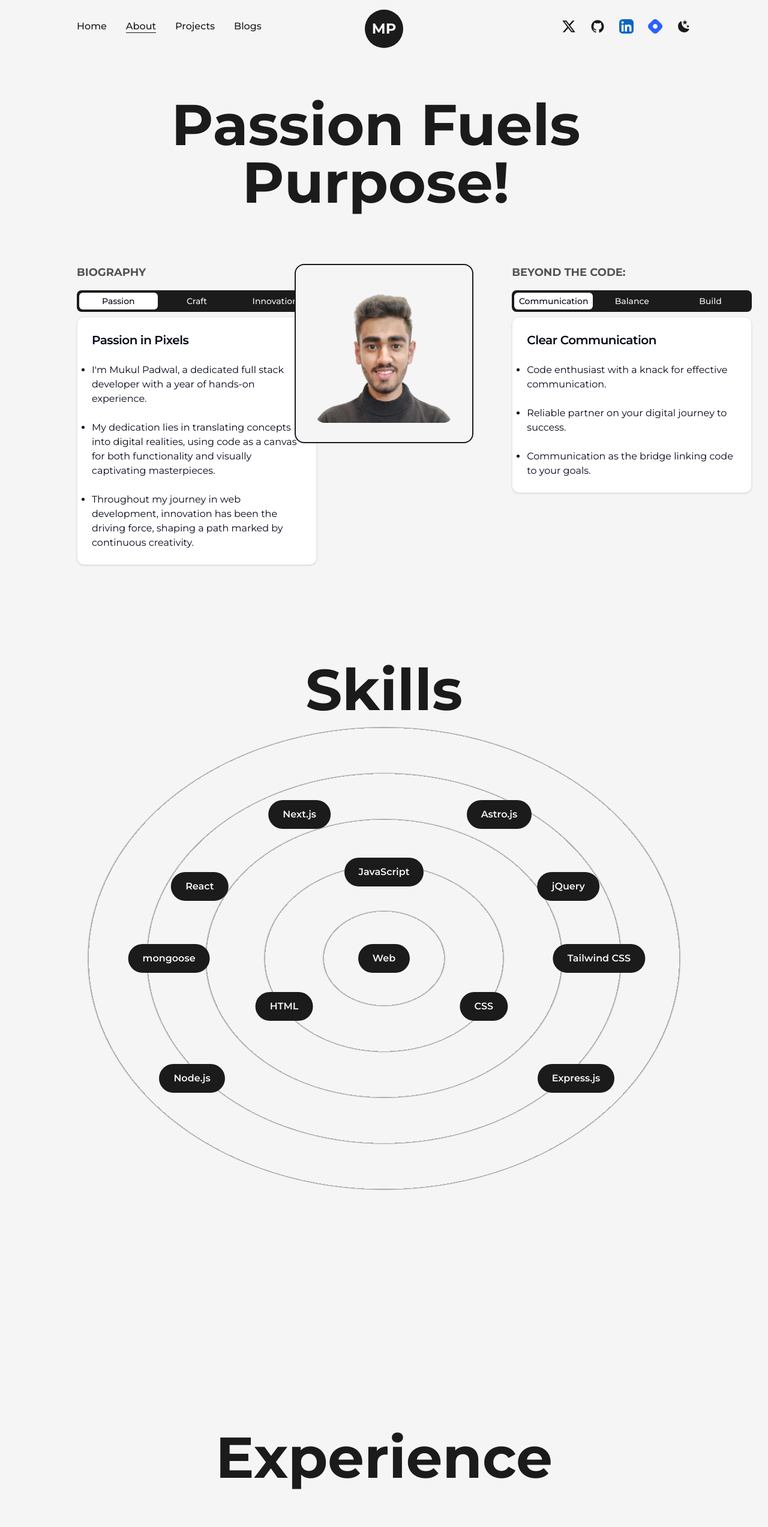
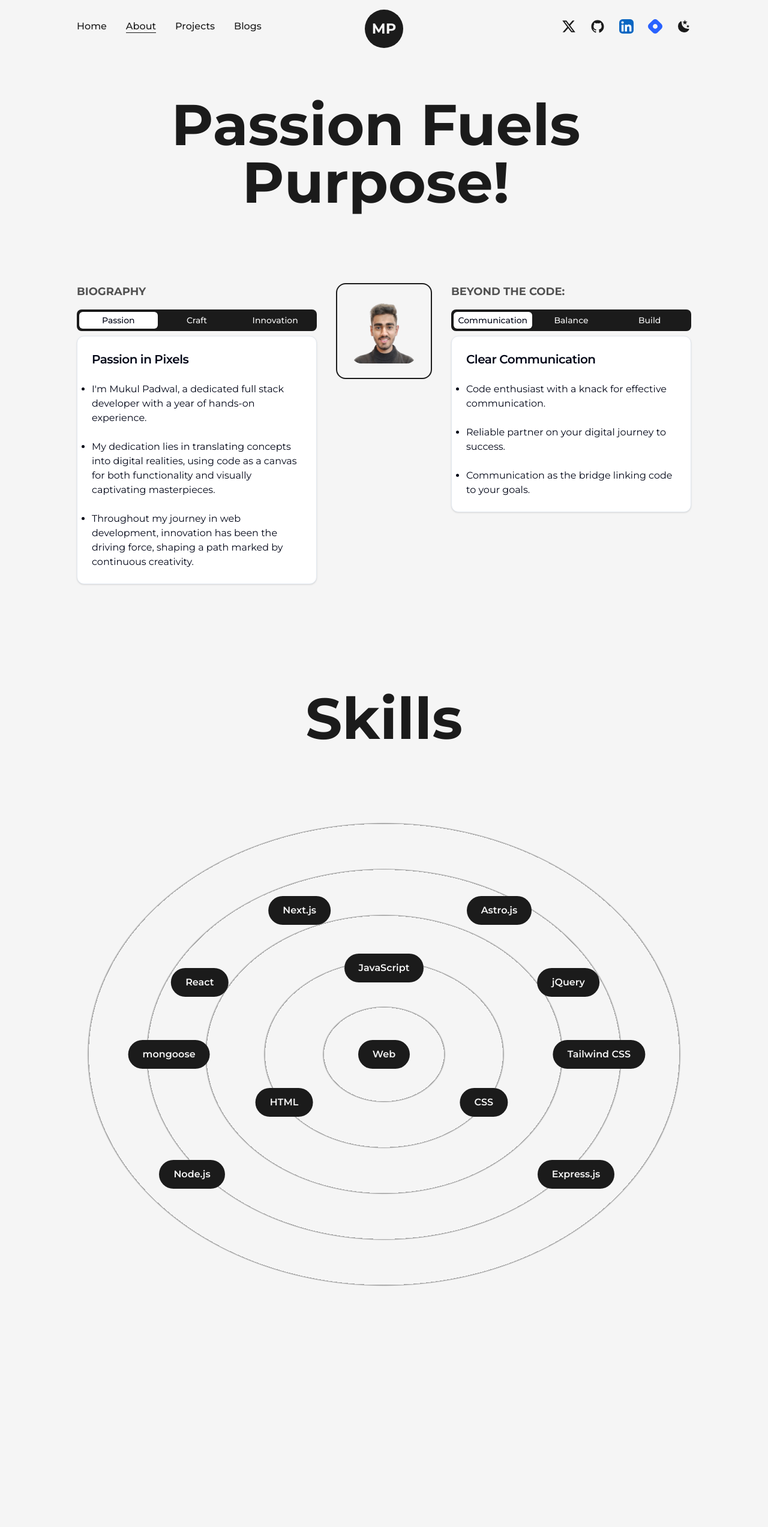
Before and after one commit to mukulpadwal/next-portfolio, a Next.js app: page /about in a window 1280 px wide. Shown: the top 2546 px of the page at 60% size. Built offline with nearby package versions, Linux system fonts and the light colour scheme.

Commit message:
FIX : about-page-responsiveness

```diff
--- a/src/app/about/page.js
+++ b/src/app/about/page.js
@@ -19,13 +19,13 @@ export default function About() {
             text="Passion Fuels Purpose!"
             className="!text-8xl !text-center lg:!text-center lg:!text-6xl md:!text-5xl sm:!text-3xl mb-12 lg:mb-4"
           />
-          <div className="py-8 grid grid-cols-12 gap-16 lg:grid-cols-1 xl:grid-cols-12">
-            <div className="col-span-4 flex flex-col items-start justify-start lg:order-2 lg:items-center lg:justify-center">
+          <div className="w-full py-16 flex md:gap-16 md:flex-col lg:flex-wrap gap-8">
+            <div className="w-full flex flex-col items-start justify-start lg:order-2 lg:items-center lg:justify-center">
               <h2 className="mb-4 text-lg font-bold uppercase text-dark/75 dark:text-light/75">
                 Biography
               </h2>
               <Tabs defaultValue="passion" className="w-[400px] lg:w-full">
-                <TabsList className="grid w-full grid-cols-3 bg-dark text-light dark:bg-light dark:text-dark">
+                <TabsList className="grid grid-cols-3 bg-dark text-light dark:bg-light dark:text-dark">
                   <TabsTrigger value="passion">Passion</TabsTrigger>
                   <TabsTrigger value="craft">Craft</TabsTrigger>
                   <TabsTrigger value="innovation">Innovation</TabsTrigger>
@@ -114,7 +114,7 @@ export default function About() {
               </Tabs>
             </div>
 
-            <div className="col-span-4 relative h-max rounded-2xl border-2 border-solid border-dark bg-light dark:bg-dark dark:border-light p-8 sm:p-2 lg:order-1 lg:flex lg:items-center lg:justify-center">
+            <div className="relative w-full h-max rounded-2xl border-2 border-solid border-dark bg-light dark:bg-dark dark:border-light p-6 sm:p-2 lg:order-1 lg:flex lg:items-center lg:justify-center xl:hidden">
               <div className="absolute top-0 -right-3 -z-10 w-[102%] h-[103%] rounded-[2rem] bg-dark dark:bg-light" />
               <Image
                 src={profileImage}
@@ -122,11 +122,11 @@ export default function About() {
                 width={"100%"}
                 height={"100%"}
                 className="rounded-2xl"
-                priority={true}
+                priority
               />
             </div>
 
-            <div className="col-span-4 flex flex-col items-start justify-start lg:order-3 lg:items-center lg:justify-center">
+            <div className="flex flex-col items-start justify-start lg:order-3 lg:items-center lg:justify-center w-full">
               <h2 className="mb-4 text-lg font-bold uppercase text-dark/75 dark:text-light/75">
                 Beyond the Code:
               </h2>
@@ -134,7 +134,7 @@ export default function About() {
                 defaultValue="communication"
                 className="w-[400px] lg:w-full"
               >
-                <TabsList className="grid w-full grid-cols-3 bg-dark text-light dark:bg-light dark:text-dark">
+                <TabsList className="grid grid-cols-3 bg-dark text-light dark:bg-light dark:text-dark">
                   <TabsTrigger value="communication">Communication</TabsTrigger>
                   <TabsTrigger value="balance">Balance</TabsTrigger>
                   <TabsTrigger value="build">Build</TabsTrigger>
--- a/src/components/Education.jsx
+++ b/src/components/Education.jsx
@@ -37,8 +37,8 @@ const Education = () => {
   });
 
   return (
-    <div className="my-32">
-      <h2 className="font-bold text-8xl mb-32 w-full text-center sm:text-5xl sm:mb-16">Education</h2>
+    <div className="my-64">
+      <h2 className="font-bold text-8xl pb-28 w-full text-center sm:text-5xl sm:mb-16">Education</h2>
       <div ref={ref} className="w-full mx-auto relative sm:w-full">
         <motion.div
           className="absolute left-9 top-0 bg-dark dark:bg-light w-[4px] h-full origin-top sm:left-0"
--- a/src/components/Experience.jsx
+++ b/src/components/Experience.jsx
@@ -50,8 +50,8 @@ const Experience = () => {
   });
 
   return (
-    <div className="my-32">
-      <h2 className="font-bold text-8xl mb-32 w-full text-center sm:text-5xl sm:mb-16">
+    <div className="mt-32">
+      <h2 className="font-bold text-8xl pb-28 w-full text-center sm:text-5xl sm:mb-16">
         Experience
       </h2>
       <div ref={ref} className="w-[75%] mx-auto relative sm:mx-0 sm:w-full">
--- a/src/components/Skills.jsx
+++ b/src/components/Skills.jsx
@@ -89,7 +89,7 @@ const Skill = ({ name, x, y }) => {
 const Skills = () => {
   return (
     <>
-      <h1 className="font-bold text-8xl mt-32 lg:my-32 w-full text-center md:text-6xl md:my-24">
+      <h1 className="font-bold text-8xl my-28 lg:my-32 w-full text-center md:text-6xl md:my-24">
         Skills
       </h1>
       <div className="w-full h-[100vh] relative bg-circularLight dark:bg-circularDark flex items-center justify-center mb-64 md:mb-32 rounded-full lg:bg-circularLightLg lg:dark:bg-circularDarkLg md:bg-circularLightMd md:dark:bg-circularDarkMd  sm:bg-circularLightSm sm:dark:bg-circularDarkSm lg:h-[80vh] sm:h-[60vh] xs:h-[70vh]">
```
